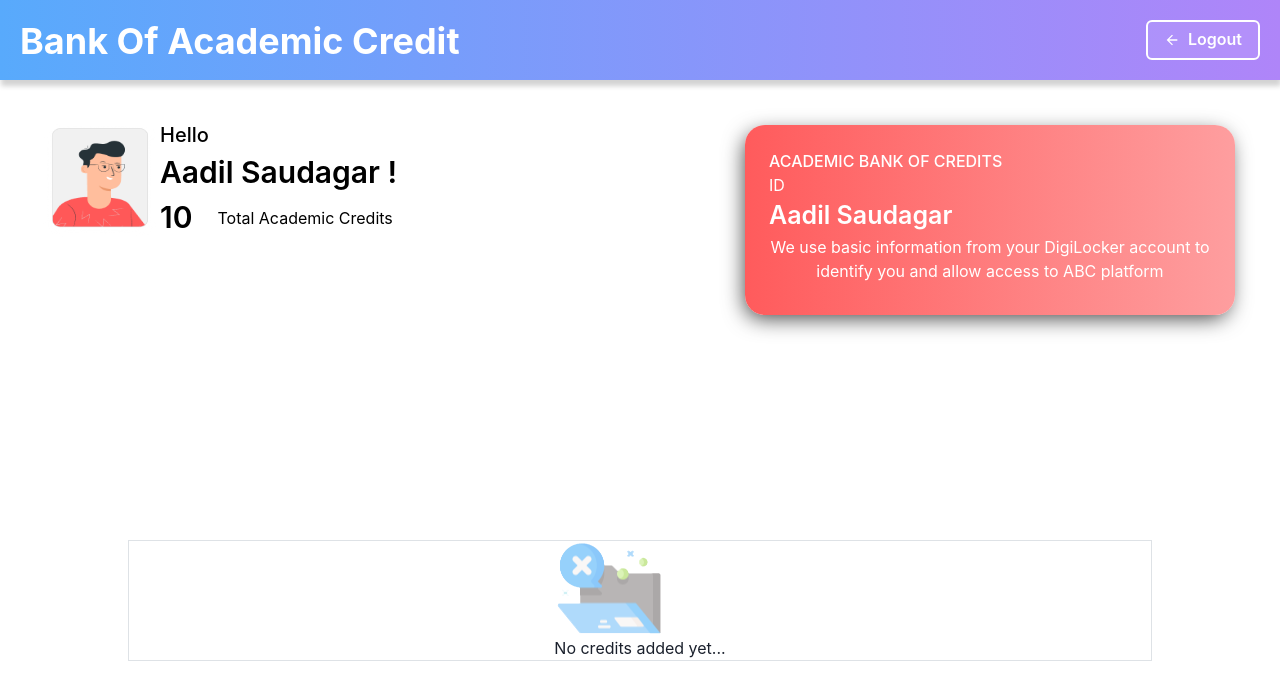
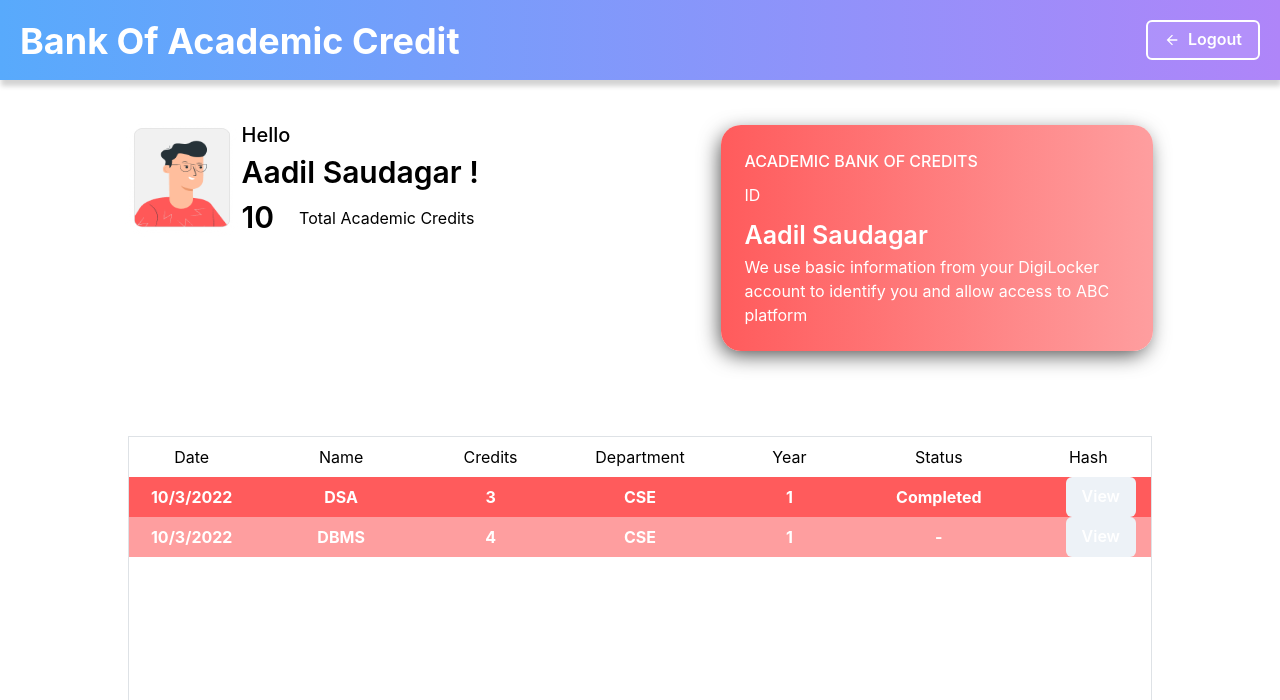
Before and after one commit to technophile-04/tsec-hacks-22-frontend, a React (Create React App) app: page /user/1 in a window 1280 px wide. Shown: the top 700 px of the page. Built offline with nearby package versions, Linux system fonts and the light colour scheme.

Commit message:
made user courses part

```diff
--- a/src/pages/UserProfile/UserDetail/Courses/Courses.css
+++ b/src/pages/UserProfile/UserDetail/Courses/Courses.css
@@ -3,12 +3,13 @@
   min-height: 60vh;
   display: flex;
   justify-content: center;
-  align-items: center;
+  /* align-items: center; */
   background-color: #fff;
 }
 .courses {
   width: 80%;
   display: flex;
+  margin-top:40px ;
   flex-direction: column;
   align-items: center;
   border: 1px solid #dee2e6;
--- a/src/pages/UserProfile/UserDetail/Courses/Courses.js
+++ b/src/pages/UserProfile/UserDetail/Courses/Courses.js
@@ -1,7 +1,34 @@
+import {
+  Button,
+  Grid,
+  GridItem,
+  Container,
+  HStack,
+  Text,
+} from "@chakra-ui/react";
 import { useState } from "react";
 import "./Courses.css";
 function Courses() {
-  const [courses, setCourses] = useState([]);
+  const courses = [
+    {
+      name: "DSA",
+      credits: 3,
+      department: "CSE",
+      year: 1,
+      status: "Completed",
+      hash: "123456",
+      date: "10/3/2022",
+    },
+    {
+      name: "DBMS",
+      credits: 4,
+      department: "CSE",
+      year: 1,
+      status: "-",
+      hash: "123456",
+      date: "10/3/2022",
+    },
+  ];
 
   let content = "";
   if (courses.length === 0) {
@@ -14,9 +41,103 @@
   }
   return (
     <div className="courses-container">
-      <div className="courses">{content}</div>
+      <div className="courses" >
+        <Grid templateColumns="repeat(7, 1fr)" gap={6}  w="full" color="black">
+          <GridItem w="100%" h="10">
+            <Text textAlign="center" my="2">
+              {" "}
+              Date
+            </Text>
+          </GridItem>
+          <GridItem w="100%" h="10">
+            <Text textAlign="center" my="2">
+              Name
+            </Text>
+          </GridItem>
+          <GridItem w="100%" h="10">
+            <Text textAlign="center" my="2">
+              Credits
+            </Text>
+          </GridItem>
+          <GridItem w="100%" h="10">
+            <Text textAlign="center" my="2">
+              Department
+            </Text>
+          </GridItem>
+          <GridItem w="100%" h="10">
+            <Text textAlign="center" my="2">
+              Year
+            </Text>
+          </GridItem>
+          <GridItem w="100%" h="10">
+            <Text textAlign="center" my="2">
+              Status
+            </Text>
+          </GridItem>
+          <GridItem w="100%" h="10">
+            <Text textAlign="center" my="2">
+              Hash
+            </Text>
+          </GridItem>
+        </Grid>
+        {courses.map((course, index) => (
+          <Card course={course} index={index} key={index} />
+        ))}
+      </div>
     </div>
   );
 }
 
+const Card = (props) => {
+  let bgColor = "";
+
+  props.index % 2 === 0 ? (bgColor = "rgba(255, 91, 92, 1)") : (bgColor = "rgba(254, 158, 159, 1)");
+
+  const handleClick = () => {
+    window.location.href = "https://etherscan.io/tx:" + props.course.hash;
+  };
+
+  return (
+    <Container minW="full" p="0">
+      <Grid templateColumns="repeat(7, 1fr)" gap={6} bg={bgColor} color="white" fontWeight="bold">
+        <GridItem w="100%" h="10">
+          <Text textAlign="center" my="2">
+            {props.course.date}
+          </Text>
+        </GridItem>
+        <GridItem w="100%" h="10">
+          <Text textAlign="center" my="2">
+            {props.course.name}
+          </Text>
+        </GridItem>
+        <GridItem w="100%" h="10">
+          <Text textAlign="center" my="2">
+            {props.course.credits}
+          </Text>
+        </GridItem>
+        <GridItem w="100%" h="10">
+          <Text textAlign="center" my="2">
+            {props.course.department}
+          </Text>
+        </GridItem>
+        <GridItem w="100%" h="10">
+          <Text textAlign="center" my="2">
+            {props.course.year}
+          </Text>
+        </GridItem>
+        <GridItem w="100%" h="10">
+          <Text textAlign="center" my="2">
+            {props.course.status}
+          </Text>
+        </GridItem>
+        <GridItem w="100%" h="10">
+          <Button onClick={handleClick} ml="10">
+            View
+          </Button>
+        </GridItem>
+      </Grid>
+    </Container>
+  );
+};
+
 export default Courses;
--- a/src/pages/UserProfile/UserDetail/UserDetail.css
+++ b/src/pages/UserProfile/UserDetail/UserDetail.css
@@ -1,9 +1,9 @@
 .stud-container {
   width: 100%;
 
-  padding: 40px;
+  padding: 40px 9.5%;
   background-color: #fff;
-  height: 35vh;
+  min-height: 35vh;
   color: black;
   display: flex;
   justify-content: center;
--- a/src/pages/UserProfile/UserDetail/UserDetail.jsx
+++ b/src/pages/UserProfile/UserDetail/UserDetail.jsx
@@ -26,11 +26,11 @@
       </div>
       <div className="card">
         <p style={{ fontWeight: "500" }}>ACADEMIC BANK OF CREDITS</p>
-        <p>ID</p>
+        <p style={{margin:"10px 0"}}>ID</p>
         <p style={{ fontWeight: "600", fontSize: "25px" }}>
           {StudentData.name}
         </p>
-        <p style={{ textAlign: "center" }}>
+        <p>
           We use basic information from your DigiLocker account to identify you
           and allow access to ABC platform
         </p>
```
